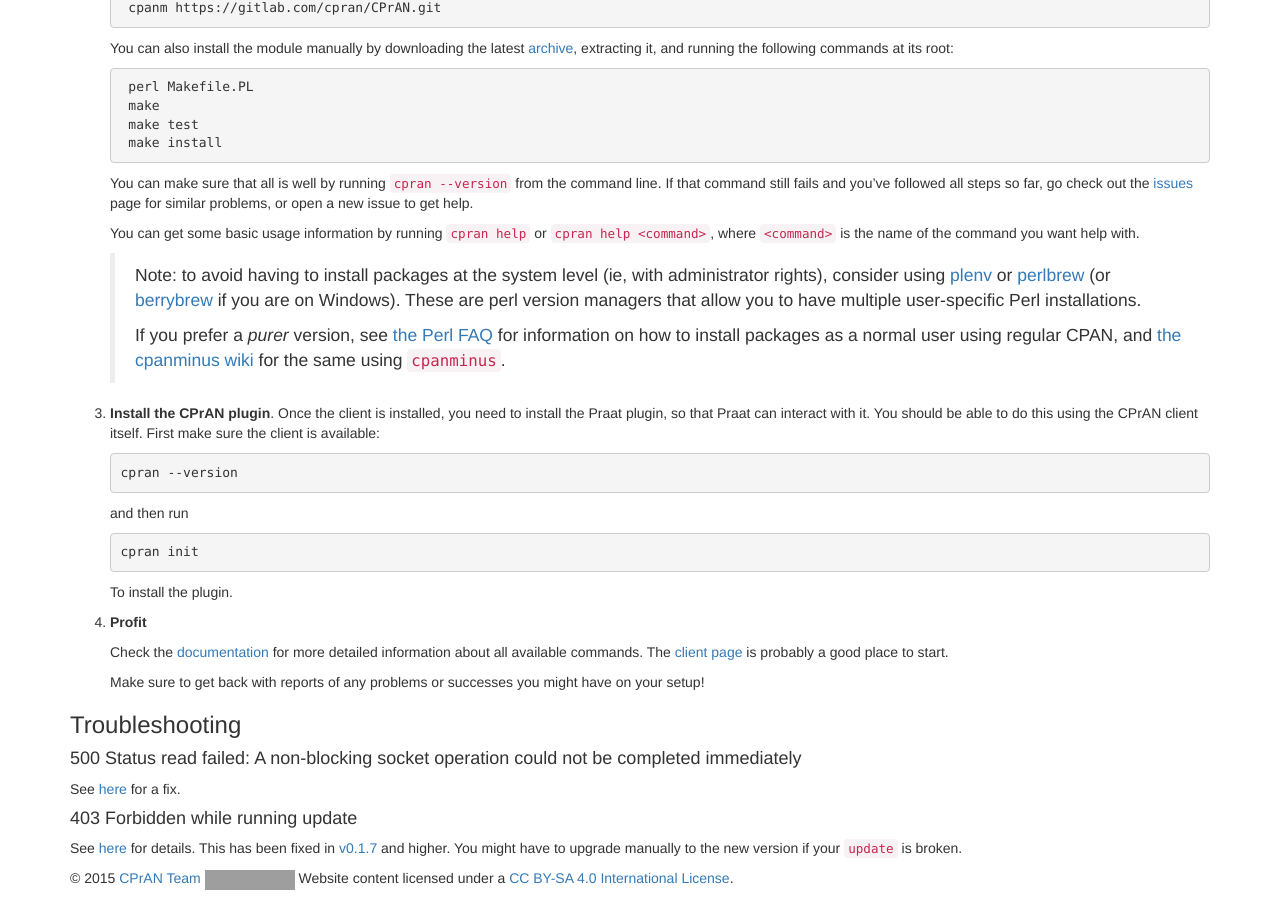
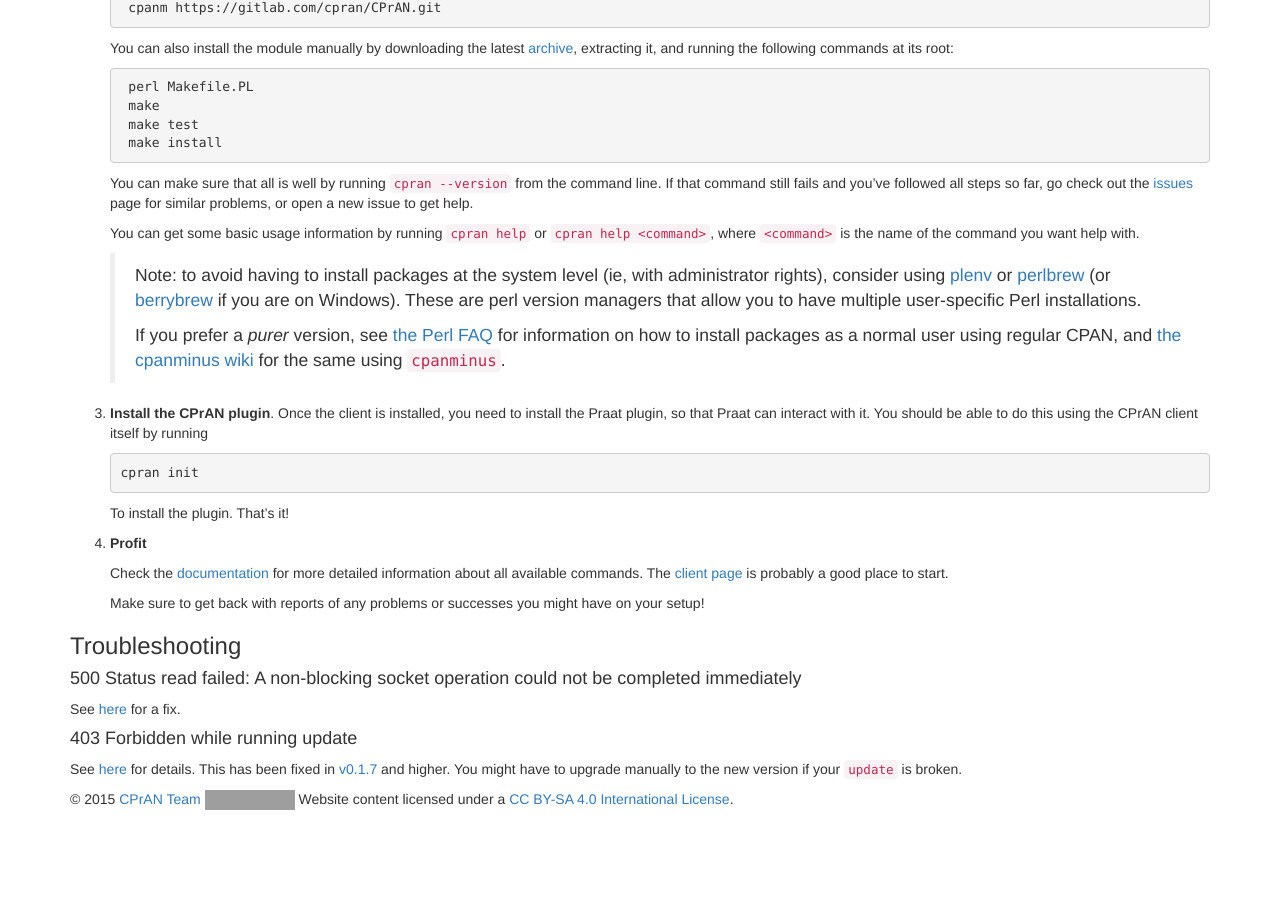
Before and after one commit to jjatria/cpran-www, a Jekyll site: the page built from clients/cpran/index.md, in a window 1280 px wide and 900 px high, scrolled down 1034 px. Built offline with Jekyll 4.4.1, drawn with Linux system fonts in a browser that asks for light colours; nearby versions of some CDN libraries; library files that are not in the unit come from our copies; comment, search, counter and statistics services are not loaded; after the commit the page ends 1854 px from its top, so only the background shows below that; grey boxes are pictures that could not be loaded.

Commit message:
Removed useless code example in installation

```diff
--- a/clients/cpran/index.md
+++ b/clients/cpran/index.md
@@ -120,16 +120,11 @@ Now, on to the installation.
 
 3.  **Install the CPrAN plugin**. Once the client is installed, you need to
     install the Praat plugin, so that Praat can interact with it. You should be
-    able to do this using the CPrAN client itself. First make sure the client is
-    available:
-
-        cpran --version
-
-    and then run
+    able to do this using the CPrAN client itself by running
 
         cpran init
 
-    To install the plugin.
+    To install the plugin. That's it!
 
 4.  **Profit**
 
```
